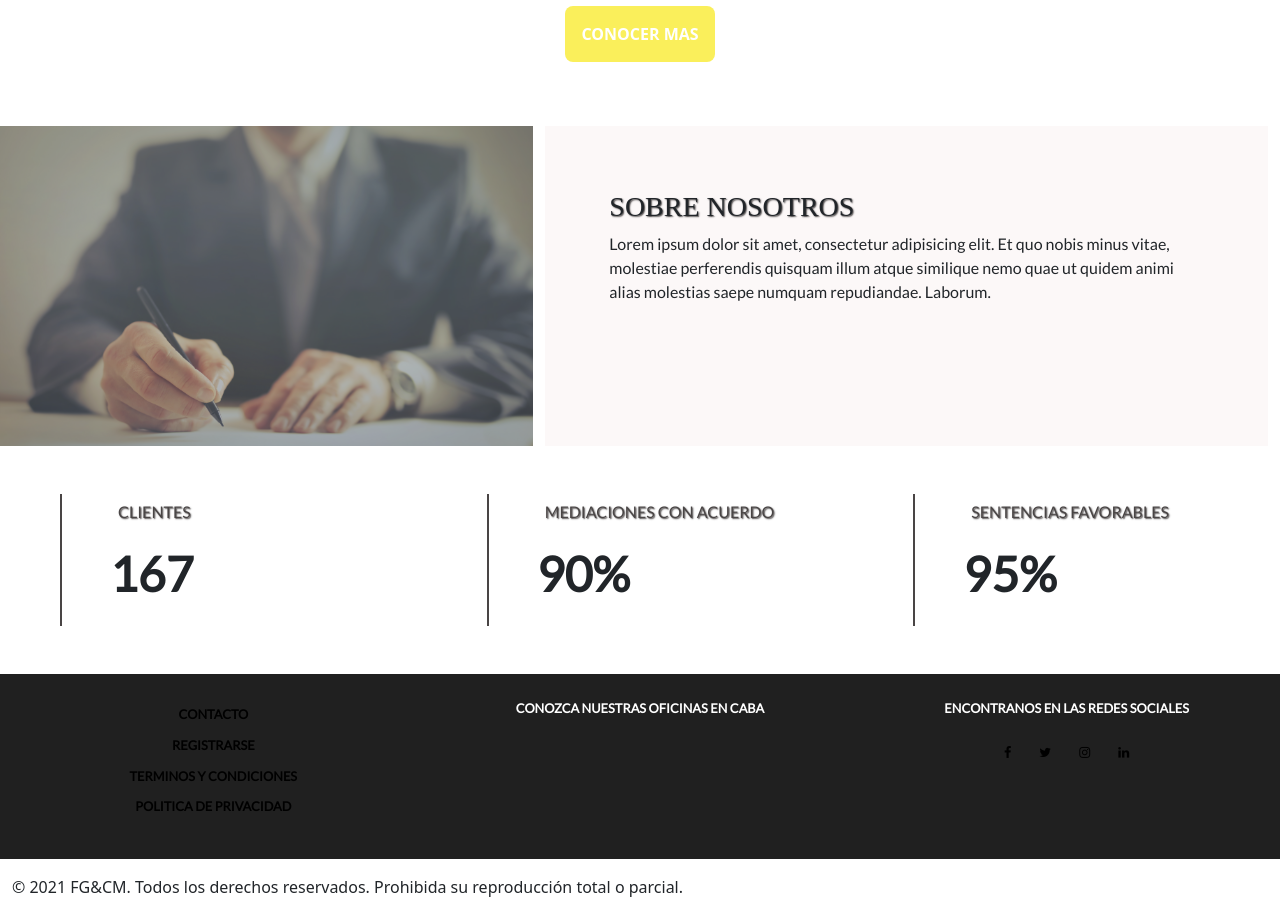
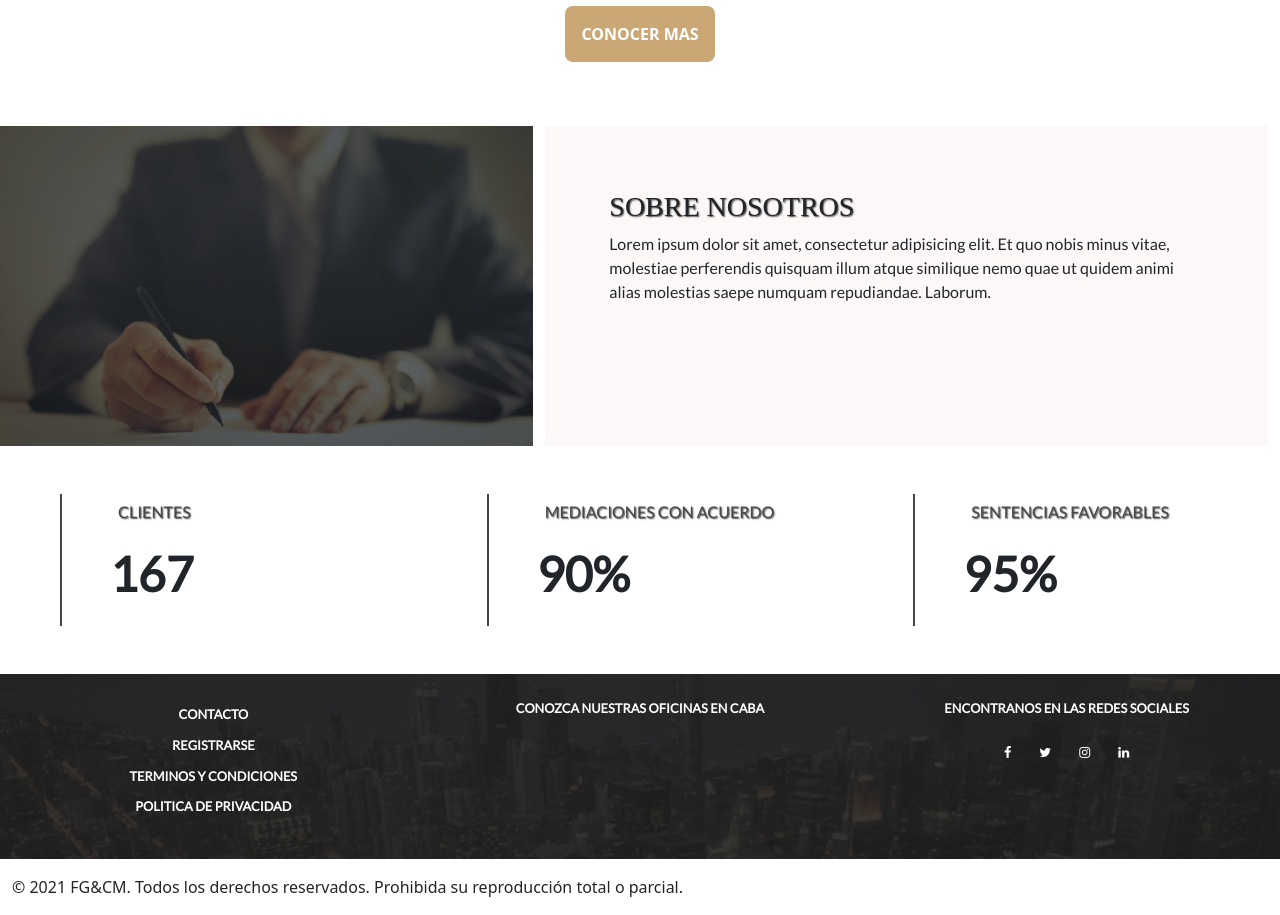
Before and after one commit to florcalvo94/estudio-entrega-final, a website: page index.html in a window 1280 px wide. Shown: the part 940-1855 px from the top of the page. Drawn offline with nearby package versions, Linux system fonts and the light colour scheme; grey boxes are pictures that could not be loaded; a web font is replaced by a local one.

Commit message:
modificaciones esteticas

```diff
--- a/scss/_headerfooter.scss
+++ b/scss/_headerfooter.scss
@@ -12,12 +12,12 @@
 .header__consulta {
   text-transform: uppercase;
  letter-spacing: 0.15em;
-  border: solid 0.2em rgb(245, 230, 95);
+  border: solid 0.2em $importantText;
   font-family: "Source Sans Pro", sans-serif;
  margin-left: 2em;
 }
 .header__btn {
-  background: rgb(245, 230, 95);
+  background: $importantText;
   border: none;
   color: white;
   font-weight: 600;
@@ -86,7 +86,7 @@ header {
 }
 
 .navbar-nav li a:hover {
-  background-color: rgb(245, 230, 95);
+  background-color: $importantText;
   color: white!important;
   border-radius: 0.5em;
   font-weight: 500;
@@ -101,9 +101,41 @@ footer {
   margin-top: 7em;
   margin: 1em;
   color:#ffffff;
-  background-color:  #202020;
-  background-repeat: none;
-  background-size: cover; }
+  background-image: url(/images/buildings2.jpeg);
+  background-size: cover;
+  position: relative;
+  top: 0;
+  bottom: 0;
+  right: 0;
+  left: 0; }
+
+footer::after {
+  content: "";
+  display: block;
+  width: 100%;
+  height:100%;
+  background-color:#202020;
+  position: absolute;
+  top: 0;
+  left: 0;
+  opacity: .9;
+  z-index: 0;
+}
+footer > * {
+  z-index: 10;
+  position: relative;
+}
+/*.footer__overlay {
+  background-image: url(../images/buildings.jpeg);
+  background-position: center;
+  background-size: cover;
+  top: 0;
+  bottom: 0;
+  right: 0;
+  left: 0;
+  opacity: 0.5;
+  position: absolute;
+}*/
   footer .footer__item {
     font-size: 0.8em;
     margin-top: 2em;
@@ -121,22 +153,25 @@ footer {
     list-style: none;
     line-height: 2.4em;
     list-style-position:unset;
-
+    color: white;
   }
 
   footer .footer__item--links li a {
     text-decoration: none;
-    color: black; }
+    color: white; }
   footer .footer__item--links li a:hover {
-    color: #ffdf6c;
-    border-bottom: solid #ffdf6c;
+    color: $importantText;
+    border-bottom: solid $importantText;
     padding-bottom: 0.3em; }
   footer .fa-twitter, footer .fa-instagram, footer .fa-linkedin, footer .fa-facebook {
     text-decoration: none;
-    color: black;
+    color: white;
     margin: 1em;
+    height: 2em;
    }
-
+.fa:hover {
+  color: $importantText;
+}
    .map {
      margin-bottom: 1.5em;
    }
--- a/scss/_index.scss
+++ b/scss/_index.scss
@@ -1,6 +1,6 @@
 /*INDEX CAROUSEL MOBILE*/
 .carousel-item {
-  background-color:#777;
+  background-color:#202020;
   height: 15em;
   position: relative;
   color: white;
@@ -25,7 +25,7 @@
   left: 0;
   right: 0;
   top:0;
-  opacity: 0.5;
+  opacity: 0.2;
   background-position: center;
   background-size: cover;
 }
@@ -36,7 +36,7 @@
   left: 0;
   right: 0;
   top:0;
-  opacity: 0.5;
+  opacity: 0.2;
   background-position: center;
   background-size: cover;
 }
@@ -79,7 +79,7 @@ h3 {
   text-shadow: 1px 1px 1.5px rgb(73, 69, 69);
 }
 h6 {
-  color: rgb(236, 217, 39);
+  color: $importantText;
   text-transform: uppercase;
   font-family: 'Source Serif Pro', serif;
   padding: 0.5em;
@@ -128,7 +128,7 @@ h6 {
   }
 }
 .practicas__btn {
-  @include buttons (rgb(250, 239, 91),white, none,0.5em,uppercase,600);
+  @include buttons ($importantText,white, none,0.5em,uppercase,600);
   text-decoration: none;
   padding: 0.3em;
   margin-top: 1.5em;
@@ -146,7 +146,7 @@ h6 {
 
 /*ABOUT US escritorio y mobile*/
 .aboutUs__foto {
-  background-color: #777;
+  background-color: #202020;
   background-position: center;
   background-size: cover;
   position: relative;
@@ -163,7 +163,7 @@ h6 {
   bottom: 0;
   right: 0;
   left: 0;
-  opacity: 0.5;
+  opacity: 0.3;
   position: absolute;
 }
 .aboutUs__textarea {
--- a/scss/styles.scss
+++ b/scss/styles.scss
@@ -6,7 +6,7 @@
 
 
 
-$importantText:#ffdf6c;
+$importantText:#cba776;
 $boxBackground: #F2F1EF;
 $marble: url(../images/marble.jpg);
 
```
Also changed, not shown: index.html (+1 -2 lines), css/styles.css, images/abstract.jpeg (added), images/balanza.jpeg (added), images/buildings.jpeg (added), images/buildings2.jpeg (added), images/columna.jpeg (added), images/constelaciones.jpeg (added), scss/WhatsApp Image 2021-06-23 at 22.19.07.jpeg (added).
